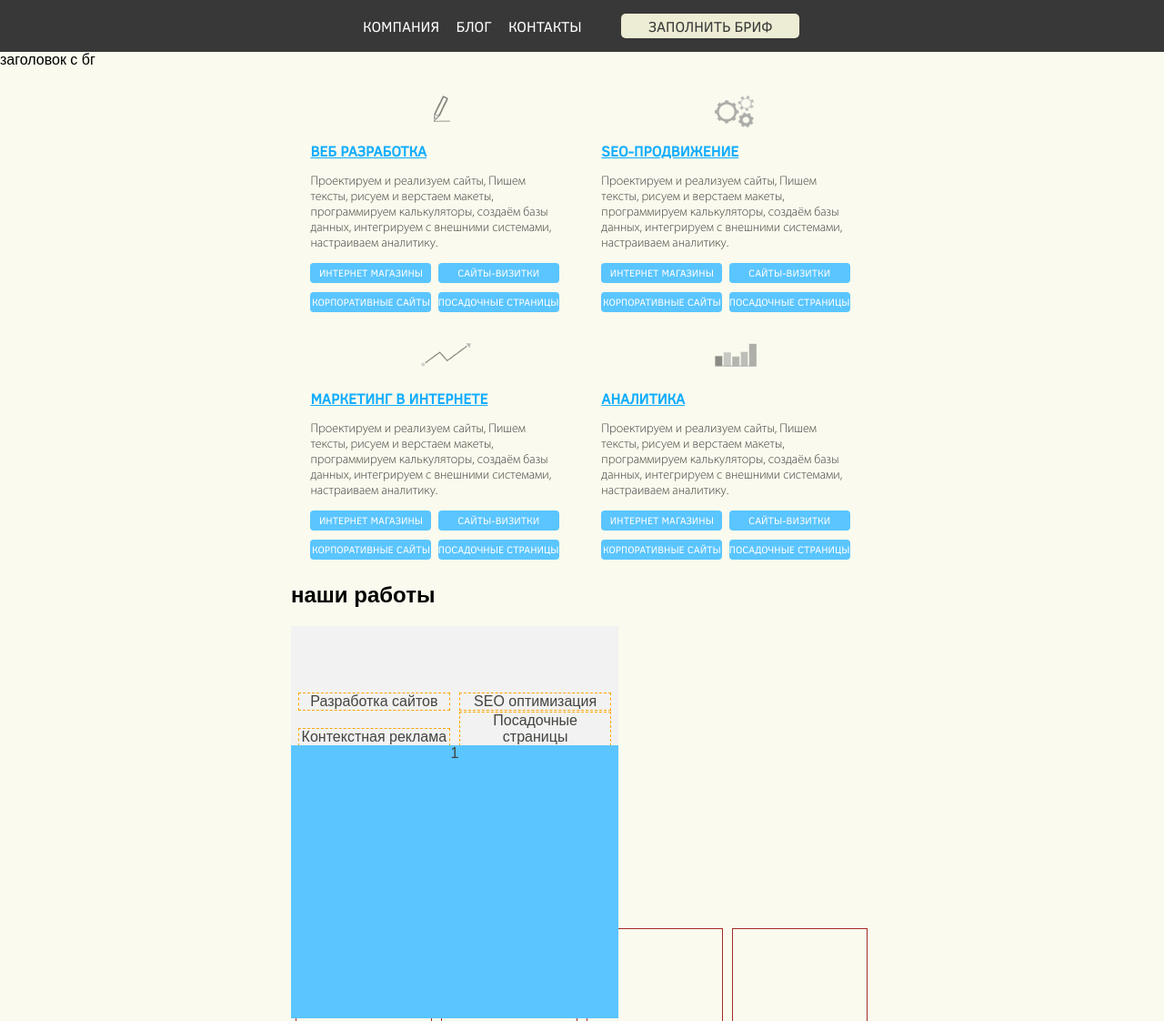
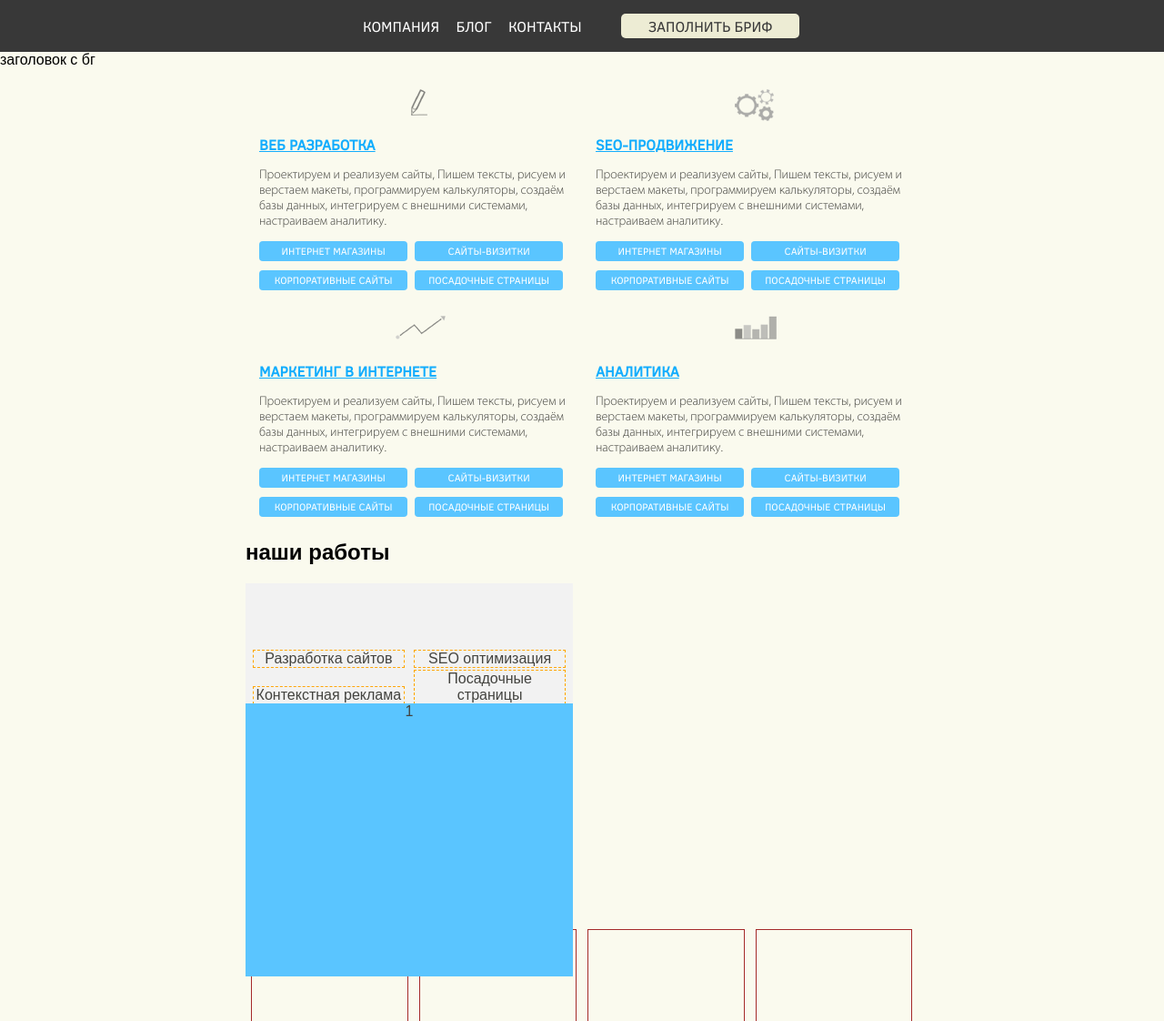
Before and after one commit to kulkoff/studio-project, a website: page app/index.html in a window 1280 px wide. Shown: the top 1122 px of the page at 91% size. Drawn offline with Linux system fonts and the light colour scheme.

Commit message:
change variables

```diff
--- a/app/sass/about.scss
+++ b/app/sass/about.scss
@@ -20,14 +20,11 @@
 .about__block{
 	width: 100%;
 	min-height: 270px;
-	margin-top: 1%;
-	margin-right: 1%;
-	margin-left: 1%;
 	box-sizing:border-box;
 	padding: 15px;
 	padding-top: 40px;
 	@media #{$tablet-width}{
-		width: 48%;
+		width: 50%;
 		min-height: 200px;
 		float: left;
 		display: inline-block;
--- a/app/sass/mixins.scss
+++ b/app/sass/mixins.scss
@@ -9,7 +9,7 @@
 	width: 360px;
 	margin: 0 auto;
 		@media #{$tablet-width}{
-			width:640px;
+			width:740px;
 		}
 		@media #{$notebook-width}{
 			width: 1040px;
--- a/app/sass/variables.scss
+++ b/app/sass/variables.scss
@@ -3,7 +3,7 @@ $header-color:#383838;
 $blue-color:#5ac5ff;
 $text-color:#43433f;
 $tablet-width: "(min-width: 768px)";
-$notebook-width: "(min-width: 1366px)";
-$fullhd-width: "(min-width: 1920px)";
+$notebook-width: "(min-width: 1300px)";
+$fullhd-width: "(min-width: 1600px)";
 $cl: "CleanvertisingLight";
 $csr: "ClearSansRegular";
```
Also changed, not shown: app/css/style.css.
